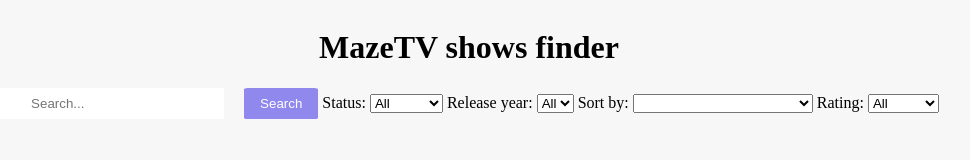
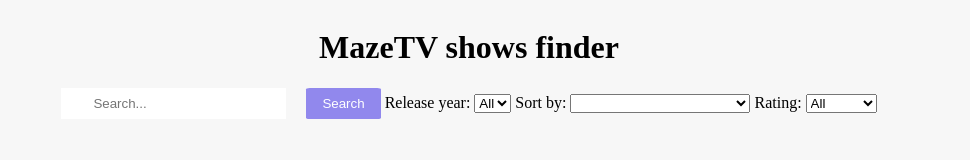
Before and after one commit to dithh/MazeTV, a website built with webpack: page src/static/index.html in a window 1280 px wide. Shown: the whole page, without its empty margins (171-1141 px from the left). Built offline with nearby package versions, Linux system fonts and the light colour scheme.

Commit message:
typo fix

```diff
--- a/src/static/index.html
+++ b/src/static/index.html
@@ -14,12 +14,6 @@
     <div class="controls" id="controls">
         <input type="search" class="input" name="show-name" id="show-name-input" placeholder="Search...">
         <button type="button" id="search-button" class="button">Search</button>
-        <label for="status">Status:</label>
-        <select id="status-select" name="status">
-            <option value="">All</option>
-            <option value="Running">Running</option>
-            <option value="Finished">Finished</option>
-        </select>
         <label for="year">Release year:</label>
         <select id="year-select" name="year">
             <option value="">All</option>
```
Also changed, not shown: src/ShowsModel.js (+2 -11 lines).
